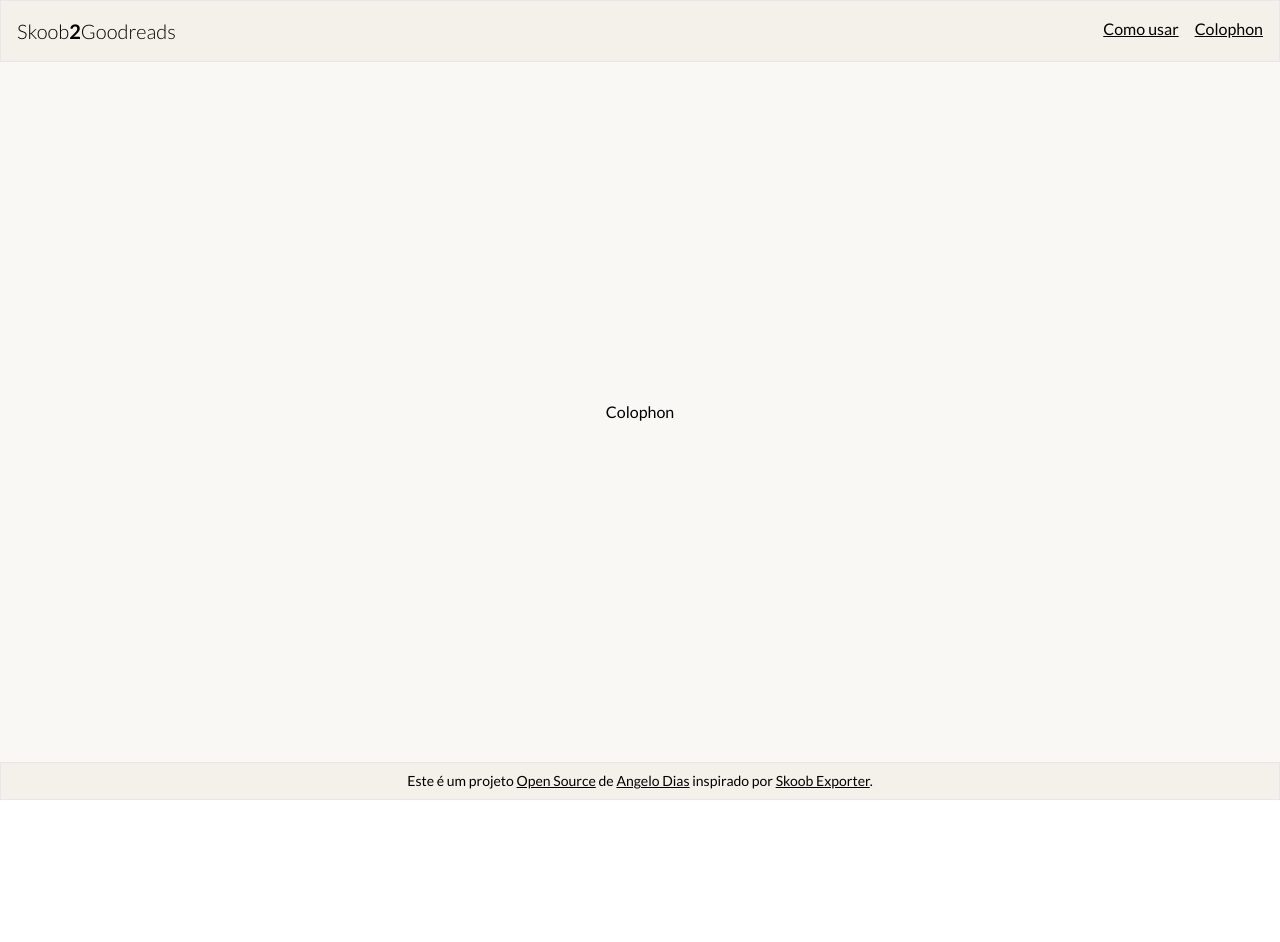
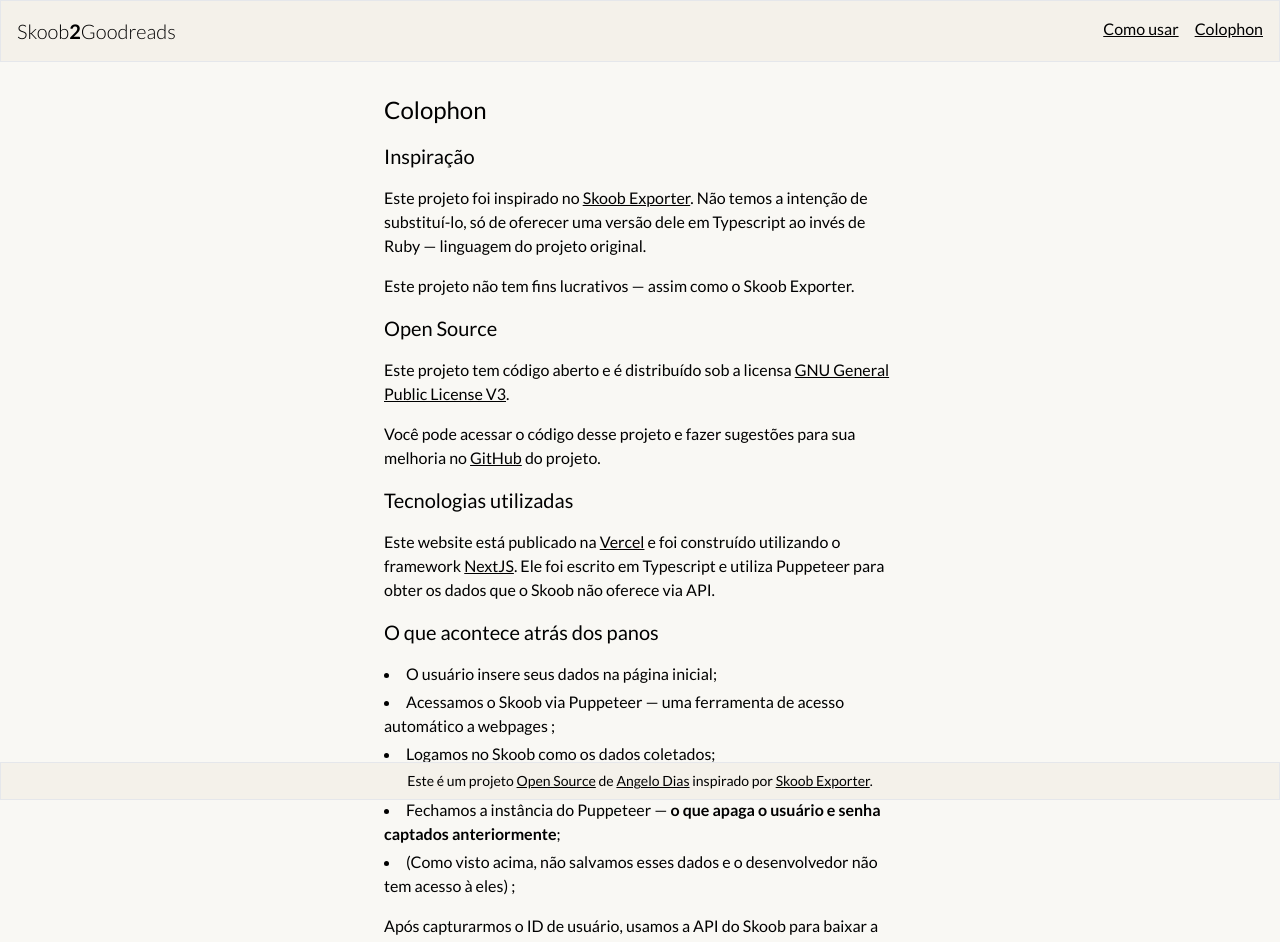
Before and after one commit to angelod1as/skoob-to-goodreads, a Next.js app: page /colophon in a window 1280 px wide. Shown: the top 942 px of the page. Before the commit the page ends 800 px from the top, so only its background shows below. Built offline with nearby package versions, Linux system fonts and the light colour scheme.

Commit message:
Add colophon

```diff
--- a/src/components/Colophon.tsx
+++ b/src/components/Colophon.tsx
@@ -1,5 +1,82 @@
 import React from "react"
+import { Link } from "./Link"
+import { Section, Subtitle, Title, UL } from "./Typography"
 
 export const Colophon = () => {
-  return <div>Colophon</div>
+  return (
+    <div className="flex flex-col gap-4 py-8">
+      <Title>Colophon</Title>
+
+      <Section>
+        <Subtitle>Inspiração</Subtitle>
+        <p>
+          Este projeto foi inspirado no{" "}
+          <Link href="https://skoob-exporter.colabs.dev/">Skoob Exporter</Link>.
+          Não temos a intenção de substituí-lo, só de oferecer uma versão dele
+          em Typescript ao invés de Ruby — linguagem do projeto original.
+        </p>
+        <p>
+          Este projeto não tem fins lucrativos — assim como o Skoob Exporter.
+        </p>
+      </Section>
+
+      <Section>
+        <Subtitle>Open Source</Subtitle>
+        <p>
+          Este projeto tem código aberto e é distribuído sob a licensa{" "}
+          <Link href="https://www.gnu.org/licenses/gpl-3.0.en.html">
+            GNU General Public License V3
+          </Link>
+          .
+        </p>
+        <p>
+          Você pode acessar o código desse projeto e fazer sugestões para sua
+          melhoria no{" "}
+          <Link href="https://github.com/angelod1as/skoob-to-goodreads">
+            GitHub
+          </Link>{" "}
+          do projeto.
+        </p>
+      </Section>
+      <Section>
+        <Subtitle>Tecnologias utilizadas</Subtitle>
+        <p>
+          Este website está publicado na <Link href="vercel.com/">Vercel</Link>{" "}
+          e foi construído utilizando o framework{" "}
+          <Link href="https://nextjs.org/">NextJS</Link>. Ele foi escrito em
+          Typescript e utiliza Puppeteer para obter os dados que o Skoob não
+          oferece via API.
+        </p>
+      </Section>
+      <Section>
+        <Subtitle>O que acontece atrás dos panos</Subtitle>
+        <UL>
+          <li>O usuário insere seus dados na página inicial;</li>
+          <li>
+            Acessamos o Skoob via Puppeteer — uma ferramenta de acesso
+            automático a webpages ;
+          </li>
+          <li>Logamos no Skoob como os dados coletados;</li>
+          <li>Capturamos o ID de usuário;</li>
+          <li>
+            Fechamos a instância do Puppeteer —{" "}
+            <b>o que apaga o usuário e senha captados anteriormente</b>;
+          </li>
+          <li>
+            (Como visto acima, não salvamos esses dados e o desenvolvedor não
+            tem acesso à eles) ;
+          </li>
+        </UL>
+        <p>
+          Após capturarmos o ID de usuário, usamos a API do Skoob para baixar a
+          lista de livros adicionados pelo usuário — que é então convertida para
+          um formato aceito pelo Goodreads.
+        </p>
+        <p>
+          O arquivo final, baixado pelo usuário, pode ser utilizado na
+          ferramenta de importação do Goodreads.
+        </p>
+      </Section>
+    </div>
+  )
 }
--- a/src/pages/colophon.tsx
+++ b/src/pages/colophon.tsx
@@ -3,10 +3,7 @@
 
 export default function ColophonPage() {
   return (
-    <Template
-      title="Como Funciona"
-      description="Como funciona o Skoob 2 Goodreads"
-    >
+    <Template title="Colophon" description="Como funciona o Skoob 2 Goodreads">
       <Colophon />
     </Template>
   )
```
